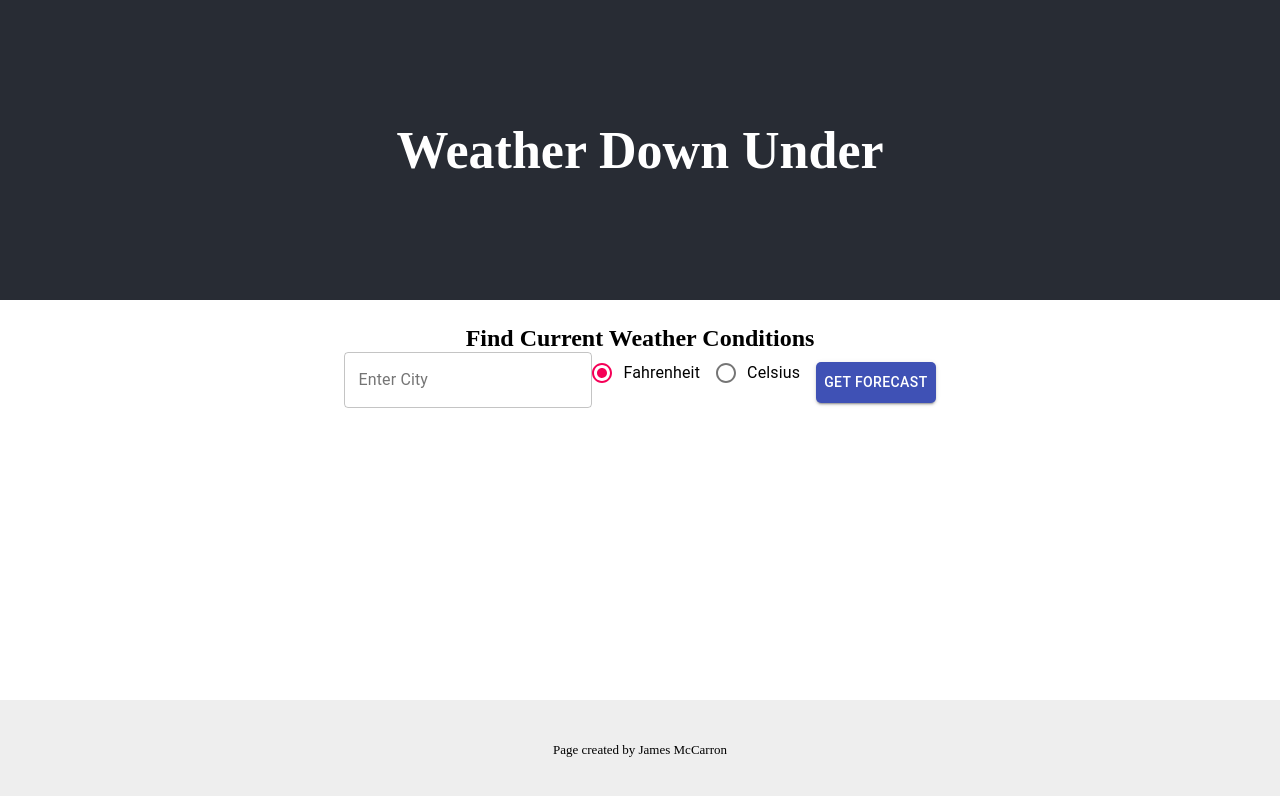
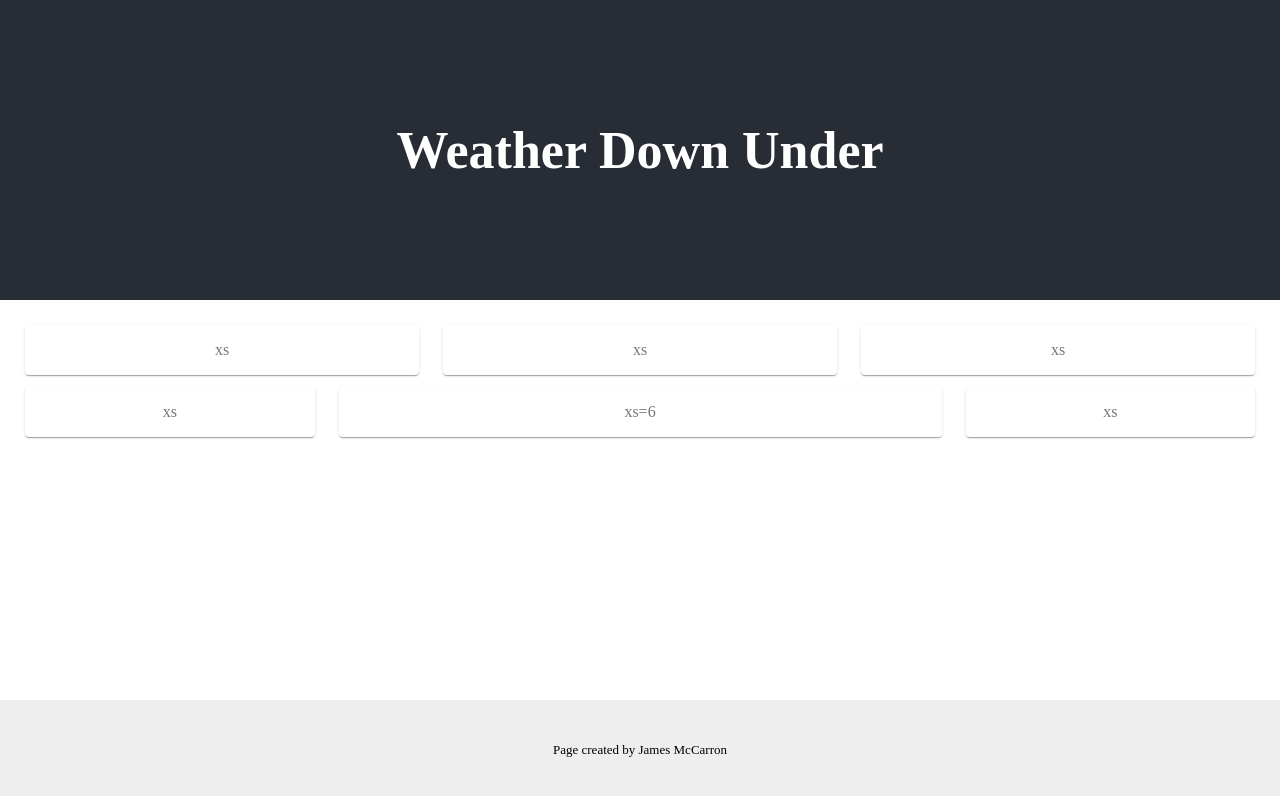
Before and after one commit to jimmikmak/weather-down-under, a React (Create React App) app in the folder client/: page / in a window 1280 px wide. Shown: the top 796 px of the page. Built offline with nearby package versions, Linux system fonts and the light colour scheme.

Commit message:
added autogrid

```diff
--- a/client/src/components/Forecast/Forecast.js
+++ b/client/src/components/Forecast/Forecast.js
@@ -8,6 +8,8 @@
   FormControlLabel,
   Radio,
 } from "@material-ui/core";
+import Paper from "@material-ui/core/Paper";
+import Grid from "@material-ui/core/Grid";
 
 const Forecast = () => {
   let [city, setCity] = useState("");
@@ -54,59 +56,84 @@
       });
   }
 
-  const useStyles = makeStyles({
+  const useStyles = makeStyles((theme) => ({
     root: {
-      padding: ".5rem",
-      margin: "10px auto",
-      borderRadius: "5px",
+      flexGrow: 1,
     },
-  });
+    paper: {
+      padding: theme.spacing(2),
+      textAlign: "center",
+      color: theme.palette.text.secondary,
+    },
+  }));
+
   const classes = useStyles();
 
   return (
-    <div>
-      <h2>Find Current Weather Conditions</h2>
-      <form onSubmit={getForecast}>
-        <TextField
-          id="outlined-basic"
-          maxLength="50"
-          label="Enter City"
-          variant="outlined"
-          value={city}
-          onChange={(e) => setCity(e.target.value)}
-        />
-        <FormControl component="fieldset">
-          <FormControlLabel
-            control={<Radio />}
-            label="Fahrenheit"
-            name="units"
-            checked={unit === "imperial"}
-            value="imperial"
-            onChange={(e) => setUnit(e.target.value)}
-          />
-        </FormControl>
-        <FormControl>
-          <FormControlLabel
-            control={<Radio />}
-            label="Celsius"
-            name="units"
-            checked={unit === "metric"}
-            value="metric"
-            onChange={(e) => setUnit(e.target.value)}
-          />
-        </FormControl>
-        <Button
-          className={classes.root}
-          type="submit"
-          variant="contained"
-          color="primary"
-        >
-          Get Forecast
-        </Button>
-      </form>
-      <Conditions responseObj={responseObj} error={error} loading={loading} />
+    <div className={classes.root}>
+      <Grid container spacing={3}>
+        <Grid item xs>
+          <Paper className={classes.paper}>xs</Paper>
+        </Grid>
+        <Grid item xs>
+          <Paper className={classes.paper}>xs</Paper>
+        </Grid>
+        <Grid item xs>
+          <Paper className={classes.paper}>xs</Paper>
+        </Grid>
+      </Grid>
+      <Grid container spacing={3}>
+        <Grid item xs>
+          <Paper className={classes.paper}>xs</Paper>
+        </Grid>
+        <Grid item xs={6}>
+          <Paper className={classes.paper}>xs=6</Paper>
+        </Grid>
+        <Grid item xs>
+          <Paper className={classes.paper}>xs</Paper>
+        </Grid>
+      </Grid>
     </div>
   );
+
+  // return (
+  //   <div>
+  //     <h2>Find Current Weather Conditions</h2>
+  //       <form onSubmit={getForecast}>
+  //           <input
+  //             type="text"
+  //             placeholder="Enter City"
+  //             maxLength="50"
+  //             value={city}
+  //             onChange={(e) => setCity(e.target.value)}
+  //           >
+  //         <label>
+  //           <input
+  //             type="radio"
+  //             name="units"
+  //             checked={unit === "imperial"}
+  //             value="imperial"
+  //             onChange={(e) => setUnit(e.target.value)}
+  //           />
+  //           Fahrenheit
+  //         </label>
+  //         <label>
+  //           <input
+  //             type="radio"
+  //             name="units"
+  //             checked={unit === "metric"}
+  //             value="metric"
+  //             onChange={(e) => setUnit(e.target.value)}
+  //           />
+  //           Celsius
+  //         </label>
+  //         <Button type="submit" variant="contained" color="primary">
+  //           Get Forecast
+  //         </Button>
+  //       </form>
+  //     <Conditions responseObj={responseObj} error={error} loading={loading} />
+  //   </div>
+  // );
 };
 
 export default Forecast;
```
